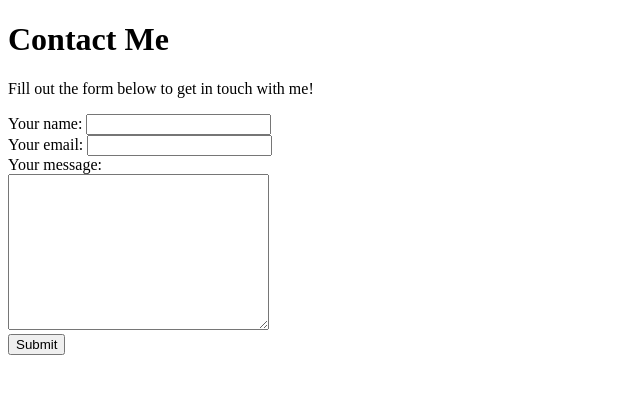
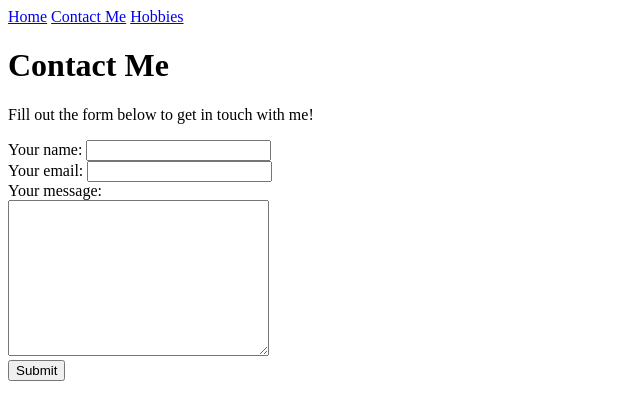
Before and after one commit to eireann07/CV, a plain HTML site: page contactme.html in a window 1280 px wide. Shown: the whole page, without its empty margins (0-640 px from the left). Drawn offline with Linux system fonts and the light colour scheme.

Commit message:
Update contactme.html
Added top menu

```diff
--- a/contactme.html
+++ b/contactme.html
@@ -5,6 +5,9 @@
     <title>Contact Me</title>
   </head>
   <body>
+    <a href="./index.html">Home</a>
+    <a href="./contactme.html">Contact Me</a>
+    <a href="./hobbies">Hobbies</a>
     <h1>Contact Me</h1>
     <p>Fill out the form below to get in touch with me!</p>
     <form action="mailto:erin.s.coen@gmail.com?subject=Hello!" method="post" enctype="text/plain">
```
